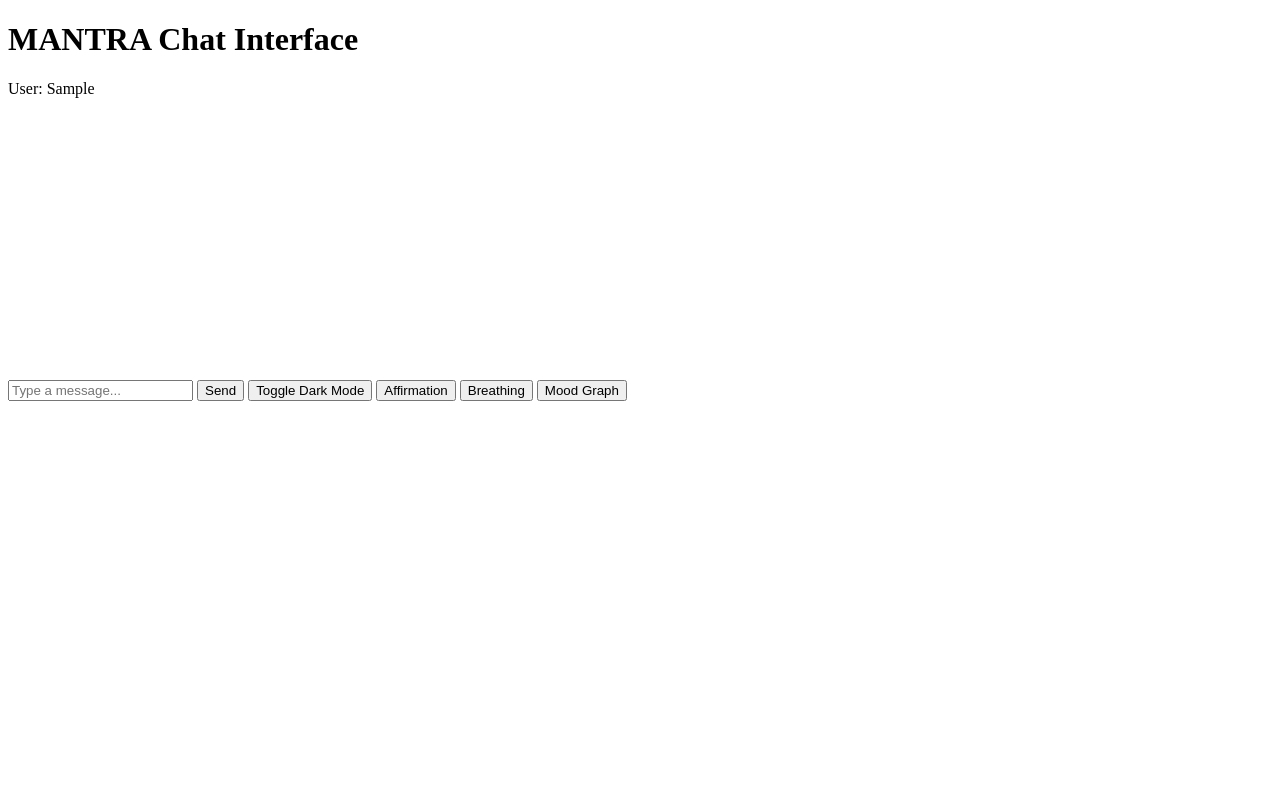
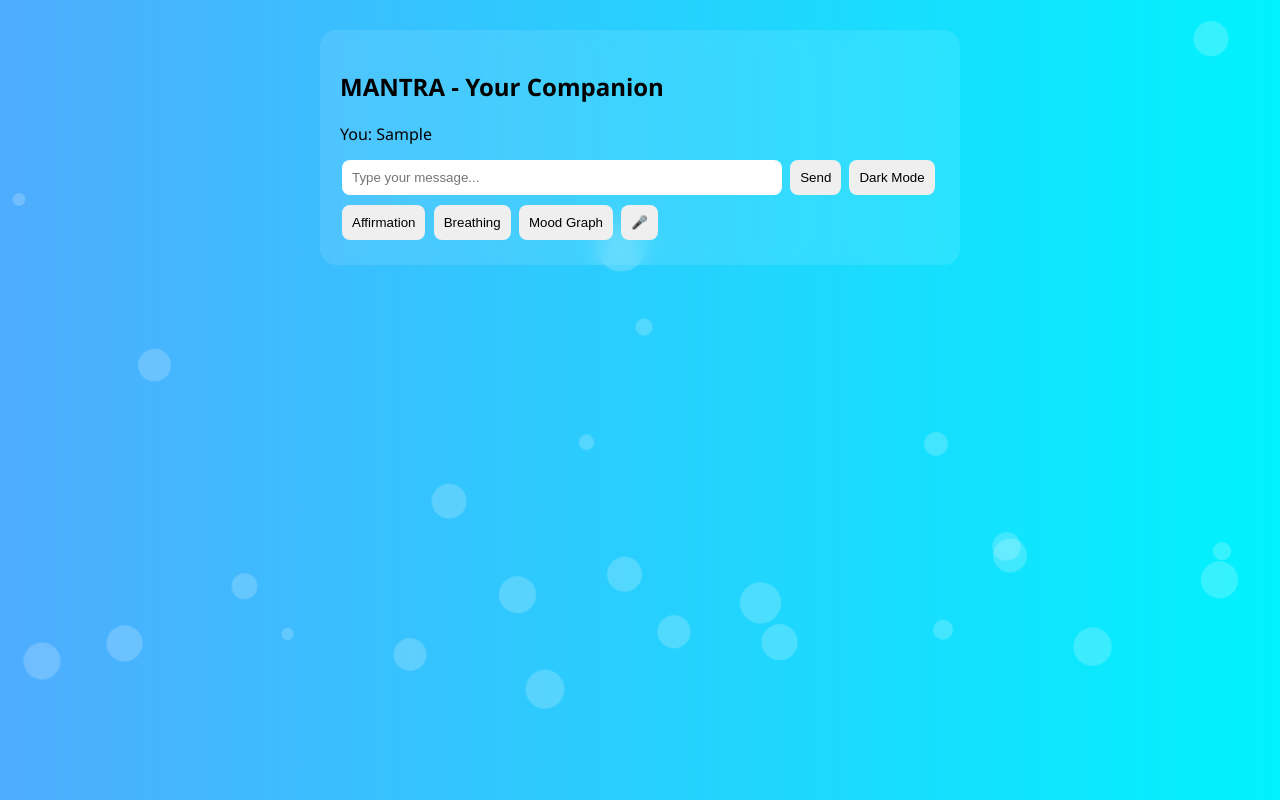
Before and after one commit to PeeyushMaurya/MANTRA-AI, a plain HTML site: page index.html in a window 1280 px wide. Both pictures are taken after typing "Sample" into the empty fields and a click on the button "Send". Drawn offline with nearby package versions, Linux system fonts and the light colour scheme; no server answers.

Commit message:
index.html

```diff
--- a/index.html
+++ b/index.html
@@ -4,47 +4,116 @@
   <meta charset="UTF-8" />
   <title>MANTRA Chat</title>
   <script src="https://cdn.jsdelivr.net/npm/chart.js"></script>
+  <style>
+    body {
+      margin: 0;
+      font-family: 'Segoe UI', sans-serif;
+      background: linear-gradient(to right, #4facfe, #00f2fe);
+      color: #000;
+      display: flex;
+      flex-direction: column;
+      align-items: center;
+      min-height: 100vh;
+      position: relative;
+      overflow: hidden;
+    }
+    .chat-container {
+      background: rgba(255,255,255,0.1);
+      backdrop-filter: blur(10px);
+      border-radius: 16px;
+      padding: 20px;
+      margin-top: 30px;
+      width: 90%;
+      max-width: 600px;
+      z-index: 1;
+    }
+    #chatbox {
+      max-height: 300px;
+      overflow-y: auto;
+      margin-bottom: 10px;
+    }
+    input, button {
+      padding: 10px;
+      border: none;
+      border-radius: 8px;
+      margin: 5px 2px;
+    }
+    #message {
+      width: 70%;
+    }
+    .bubbles {
+      position: absolute;
+      top: 0; left: 0;
+      width: 100%;
+      height: 100%;
+      z-index: 0;
+      overflow: hidden;
+    }
+    .bubble {
+      position: absolute;
+      bottom: -100px;
+      background: rgba(255,255,255,0.2);
+      border-radius: 50%;
+      animation: rise 20s infinite ease-in;
+    }
+    @keyframes rise {
+      0% { transform: translateY(0) scale(1); }
+      100% { transform: translateY(-1200px) scale(1.5); }
+    }
+  </style>
 </head>
 <body>
-  <h1>MANTRA Chat Interface</h1>
-  <div id="chatbox" style="height: 300px; overflow-y: auto;"></div>
-  <input id="message" placeholder="Type a message..." />
-  <button onclick="send()">Send</button>
-  <button onclick="darkMode()">Toggle Dark Mode</button>
-  <button onclick="showAffirmation()">Affirmation</button>
-  <button onclick="startBreathing()">Breathing</button>
-  <button onclick="loadMood()">Mood Graph</button>
-  <canvas id="moodChart" width="400" height="200" style="display:none;"></canvas>
+  <div class="chat-container">
+    <h2>MANTRA - Your Companion</h2>
+    <div id="chatbox"></div>
+    <input id="message" placeholder="Type your message..." />
+    <button onclick="send()">Send</button>
+    <button onclick="toggleDarkMode()">Dark Mode</button>
+    <button onclick="showAffirmation()">Affirmation</button>
+    <button onclick="startBreathing()">Breathing</button>
+    <button onclick="loadMood()">Mood Graph</button>
+    <button onclick="startVoiceInput()">🎤</button>
+    <canvas id="moodChart" width="400" height="200" style="margin-top:20px; display:none;"></canvas>
+  </div>
+  <div class="bubbles"></div>
+
   <script>
     const email = localStorage.getItem('mantra_email');
-    const chatbox = document.getElementById('chatbox');
-    const messageInput = document.getElementById('message');
+    const chatbox = document.getElementById("chatbox");
+    const messageInput = document.getElementById("message");
+    let isDark = false;
+
+    function appendMessage(sender, text) {
+      const div = document.createElement('div');
+      div.textContent = `${sender}: ${text}`;
+      chatbox.appendChild(div);
+      chatbox.scrollTop = chatbox.scrollHeight;
+    }
 
     async function send() {
-      const message = messageInput.value;
+      const message = messageInput.value.trim();
+      if (!message) return;
+      appendMessage("You", message);
       messageInput.value = "";
-      chatbox.innerHTML += "<div>User: " + message + "</div>";
       const res = await fetch("https://mantra-api.onrender.com/chat", {
         method: "POST",
         headers: { "Content-Type": "application/json" },
         body: JSON.stringify({ email, message })
       });
       const data = await res.json();
-      chatbox.innerHTML += "<div>Bot: " + data.reply + " (Mood: " + data.emotion + ")</div>";
+      appendMessage("MANTRA", `${data.reply} (Mood: ${data.emotion})`);
     }
 
-    function darkMode() {
-      document.body.style.background = "#1e1e2f";
-      document.body.style.color = "#eee";
-    }
+    messageInput.addEventListener("keydown", function(e) {
+      if (e.key === "Enter") send();
+    });
 
-    function showAffirmation() {
-      const list = ["You're doing great.", "You matter.", "You're strong."];
-      alert(list[Math.floor(Math.random() * list.length)]);
-    }
-
-    function startBreathing() {
-      alert("Inhale... Hold... Exhale... Repeat.");
+    async function loadChatHistory() {
+      const res = await fetch(`https://mantra-api.onrender.com/chat_history?email=${email}`);
+      const data = await res.json();
+      data.forEach(msg => {
+        appendMessage(msg.sender, `${msg.message} (${msg.emotion})`);
+      });
     }
 
     async function loadMood() {
@@ -57,7 +126,7 @@
         data: {
           labels: data.labels,
           datasets: [{
-            label: 'Mood',
+            label: 'Mood History',
             data: data.values,
             borderColor: 'white',
             fill: false
@@ -66,17 +135,47 @@
       });
     }
 
-    window.onload = async () => {
-      const res = await fetch("https://mantra-api.onrender.com/chat_history?email=" + email);
-      const data = await res.json();
-      data.forEach(c => {
-        chatbox.innerHTML += `<div>${c.sender}: ${c.message} (${c.emotion})</div>`;
-      });
+    function toggleDarkMode() {
+      isDark = !isDark;
+      document.body.style.background = isDark
+        ? "linear-gradient(to right, #111, #333)"
+        : "linear-gradient(to right, #4facfe, #00f2fe)";
+      document.body.style.color = isDark ? "#eee" : "#000";
     }
 
-    messageInput.addEventListener("keydown", function(e) {
-      if (e.key === "Enter") send();
-    });
+    function showAffirmation() {
+      const quotes = ["You are doing great.", "You matter.", "You are enough.", "Keep going!"];
+      alert(quotes[Math.floor(Math.random() * quotes.length)]);
+    }
+
+    function startBreathing() {
+      alert("Inhale… Hold… Exhale… Repeat slowly.");
+    }
+
+    function startVoiceInput() {
+      if (!('webkitSpeechRecognition' in window)) return alert("Mic not supported in this browser");
+      const recognition = new webkitSpeechRecognition();
+      recognition.lang = "en-US";
+      recognition.start();
+      recognition.onresult = function(event) {
+        messageInput.value = event.results[0][0].transcript;
+        send();
+      };
+    }
+
+    // Bubble background generator
+    const bubbles = document.querySelector(".bubbles");
+    for (let i = 0; i < 25; i++) {
+      const b = document.createElement("div");
+      b.classList.add("bubble");
+      b.style.left = `${Math.random() * 100}%`;
+      const size = Math.random() * 30 + 10;
+      b.style.width = b.style.height = `${size}px`;
+      b.style.animationDuration = `${Math.random() * 15 + 10}s`;
+      bubbles.appendChild(b);
+    }
+
+    window.onload = loadChatHistory;
   </script>
 </body>
 </html>
```
